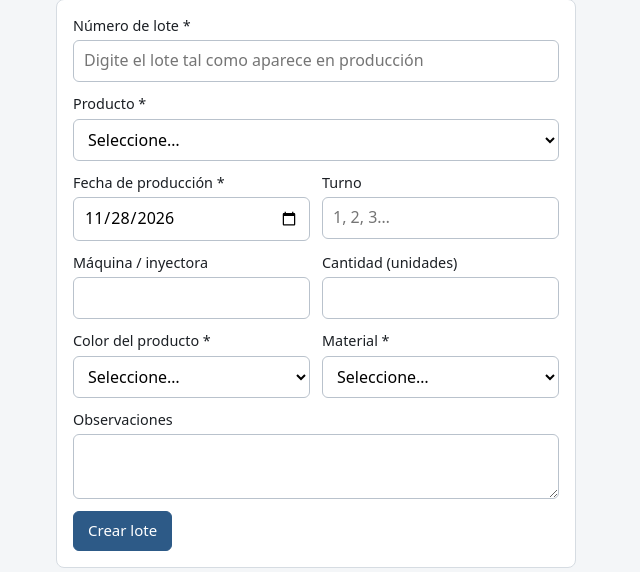
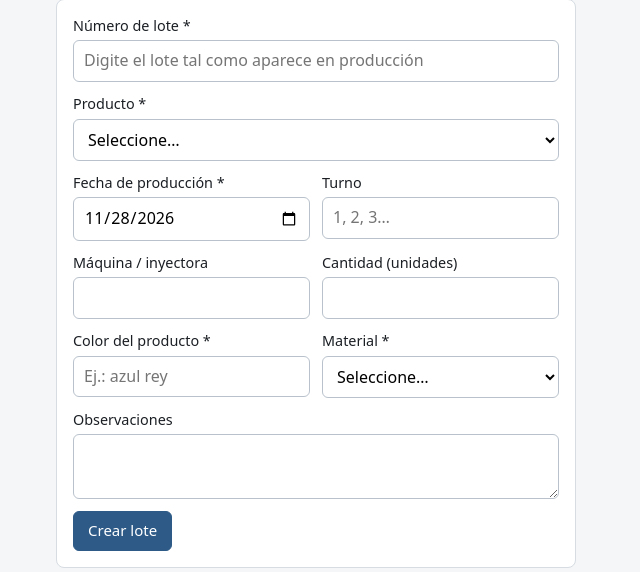
Before and after one commit to jvallecilla016-droid/calidad-envases, a Node project: template views/lot_new.ejs in a window 1280 px wide. Shown: the part 73-645 px from the top of the page, without its empty margins (0-640 px from the left). Run offline with Node 20 templates, Linux system fonts and the light colour scheme; the template is opened without the code that fills it, so the values that code supplies are empty.

Commit message:
Color del lote como texto libre; el material sigue en lista
Co-Authored-By: Claude Opus 5.5 <noreply@anthropic.com>
Claude-Session: https://claude.ai/code/session_01BcSxEWFogTAYCohfo5mL9m

```diff
--- a/src/db.js
+++ b/src/db.js
@@ -453,7 +453,7 @@ const MIGRATIONS = [
       if (changed) await db.prepare('UPDATE certificates SET snapshot = ? WHERE id = ?').run(JSON.stringify(snap), c.id);
     }
   },
-  // 10. Color y material del lote (listas editables guardadas en meta) y nuevos pesos de 5 galones:
+  // 10. Color (texto libre) y material del lote (lista editable guardada en meta) y nuevos pesos de 5 galones:
   // tapa 255 ± 5 g y cuñete 830 ± 10 g (pedido de Camilo, 2026-11-27).
   async (db) => {
     await addColumn(db, 'lots', 'color', 'TEXT');
@@ -461,7 +461,7 @@ const MIGRATIONS = [
     // Envases no conformes que se admiten sin rechazar la prueba (impacto: 1 de 5) y quedan anotados.
     await addColumn(db, 'test_types', 'max_fail', 'INTEGER NOT NULL DEFAULT 0');
     await db.exec("UPDATE test_types SET max_fail = 1 WHERE code = 'IMPACTO'");
-    for (const [k, v] of [['colors', DEFAULT_COLORS.join(',')], ['materials', DEFAULT_MATERIALS.join(',')]]) {
+    for (const [k, v] of [['materials', DEFAULT_MATERIALS.join(',')]]) {
       if (!(await db.prepare('SELECT 1 FROM meta WHERE key = ?').get(k))) await db.prepare('INSERT INTO meta (key, value) VALUES (?, ?)').run(k, v);
     }
     const five = "product_id IN (SELECT id FROM products WHERE capacidad = '5 galones')";
@@ -477,7 +477,6 @@ async function addColumn(db, table, col, type) {
   if (!has) await db.exec(`ALTER TABLE ${table} ADD COLUMN ${col} ${type}`);
 }
 
-const DEFAULT_COLORS = ['Blanco', 'Negro', 'Azul', 'Rojo', 'Amarillo', 'Verde', 'Gris', 'Natural'];
 const DEFAULT_MATERIALS = ['PEAD virgen', 'PEAD recuperado'];
 
 const TEAM_USERS = [
--- a/src/server.js
+++ b/src/server.js
@@ -138,7 +138,8 @@ function createApp(db) {
   // Listas desplegables del lote (color y material), editables en Productos.
   const parseList = (v) => [...new Set(String(v || '').split(/[,\n]/).map((x) => x.trim().replace(/\s+/g, ' ').slice(0, 40)).filter(Boolean))].slice(0, 30);
   const getList = async (key) => parseList((await db.prepare('SELECT value FROM meta WHERE key = ?').get(key) || {}).value);
-  const lotLists = async () => ({ colors: await getList('colors'), materials: await getList('materials') });
+  const lotLists = async () => ({ materials: await getList('materials') });
+  const cleanColor = (v) => String(v || '').trim().replace(/\s+/g, ' ').slice(0, 40);
   app.get('/lotes/nuevo', auth, async (req, res) => {
     const products = await db.prepare('SELECT * FROM products WHERE active = 1 ORDER BY code').all();
     res.render('lot_new', { title: 'Nuevo lote', products, form: {}, error: null, ...(await lotLists()) });
@@ -153,12 +154,12 @@ function createApp(db) {
     else if (!f.production_date) error = 'La fecha de producción es obligatoria';
     else if (await db.prepare('SELECT 1 FROM lots WHERE lot_number = ?').get(lotNumber)) error = `El lote ${lotNumber} ya existe`;
     const lists = await lotLists();
-    if (!error && !lists.colors.includes(f.color)) error = 'Selecciona el color del producto';
+    if (!error && !cleanColor(f.color)) error = 'Escribe el color del producto';
     if (!error && !lists.materials.includes(f.material)) error = 'Selecciona el material';
     if (error) return res.status(400).render('lot_new', { title: 'Nuevo lote', products, form: f, error, ...lists });
     const r = await db.prepare(`INSERT INTO lots (lot_number, product_id, production_date, shift, machine, quantity, notes, color, material, created_by)
       VALUES (?,?,?,?,?,?,?,?,?,?)`).run(lotNumber, Number(f.product_id), f.production_date, f.shift || null, f.machine || null,
-      f.quantity ? Number(f.quantity) : null, f.notes || null, f.color, f.material, req.session.user.id);
+      f.quantity ? Number(f.quantity) : null, f.notes || null, cleanColor(f.color), f.material, req.session.user.id);
     await audit(req, 'crear_lote', lotNumber);
     flash(req, 'ok', `Lote ${lotNumber} creado. Registra las muestras y las pruebas.`);
     res.redirect(`/lotes/${r.lastInsertRowid}`);
@@ -186,10 +187,10 @@ function createApp(db) {
     const lot = req.ev.lot;
     const lists = await lotLists();
     if (!['en_proceso', 'en_revision'].includes(lot.status)) flash(req, 'error', 'El lote ya tiene decisión; no se puede modificar.');
-    else if (!lists.colors.includes(req.body.color) || !lists.materials.includes(req.body.material)) flash(req, 'error', 'Selecciona color y material');
+    else if (!cleanColor(req.body.color) || !lists.materials.includes(req.body.material)) flash(req, 'error', 'Escribe el color y selecciona el material');
     else {
-      await db.prepare('UPDATE lots SET color = ?, material = ? WHERE id = ?').run(req.body.color, req.body.material, lot.id);
-      await audit(req, 'cambiar_color_material', `${lot.lot_number}: ${req.body.color}, ${req.body.material}`);
+      await db.prepare('UPDATE lots SET color = ?, material = ? WHERE id = ?').run(cleanColor(req.body.color), req.body.material, lot.id);
+      await audit(req, 'cambiar_color_material', `${lot.lot_number}: ${cleanColor(req.body.color)}, ${req.body.material}`);
       flash(req, 'ok', 'Color y material guardados');
     }
     res.redirect(`/lotes/${lot.id}`);
@@ -475,14 +476,14 @@ function createApp(db) {
     res.render('products', { title: 'Productos y especificaciones', products, ...(await lotLists()) });
   });
   app.post('/listas', role('analista', 'jefe'), async (req, res) => {
-    for (const key of ['colors', 'materials']) {
+    for (const key of ['materials']) {
       const items = parseList(req.body[key]);
       if (!items.length) continue;
       await db.prepare('DELETE FROM meta WHERE key = ?').run(key);
       await db.prepare('INSERT INTO meta (key, value) VALUES (?, ?)').run(key, items.join(','));
     }
-    await audit(req, 'cambiar_listas', `${req.body.colors || ''} | ${req.body.materials || ''}`);
-    flash(req, 'ok', 'Listas de color y material guardadas');
+    await audit(req, 'cambiar_listas', String(req.body.materials || ''));
+    flash(req, 'ok', 'Lista de materiales guardada');
     res.redirect('/productos#listas');
   });
   app.get('/productos/nuevo', role('analista', 'jefe'), (req, res) =>
--- a/views/lot_new.ejs
+++ b/views/lot_new.ejs
@@ -20,12 +20,7 @@
     <label>Cantidad (unidades) <input type="number" min="0" name="quantity" value="<%= form.quantity || '' %>"></label>
   </div>
   <div class="row">
-    <label>Color del producto *
-      <select name="color" required>
-        <option value="">Seleccione…</option>
-        <% for (const o of colors) { %><option <%= form.color === o ? 'selected' : '' %>><%= o %></option><% } %>
-      </select>
-    </label>
+    <label>Color del producto * <input name="color" value="<%= form.color || '' %>" maxlength="40" required placeholder="Ej.: azul rey"></label>
     <label>Material *
       <select name="material" required>
         <option value="">Seleccione…</option>
```
Also changed, not shown: test/flujo.test.js (+2 -2 lines), views/lot.ejs (+1 -6 lines), views/products.ejs (+5 -8 lines).
